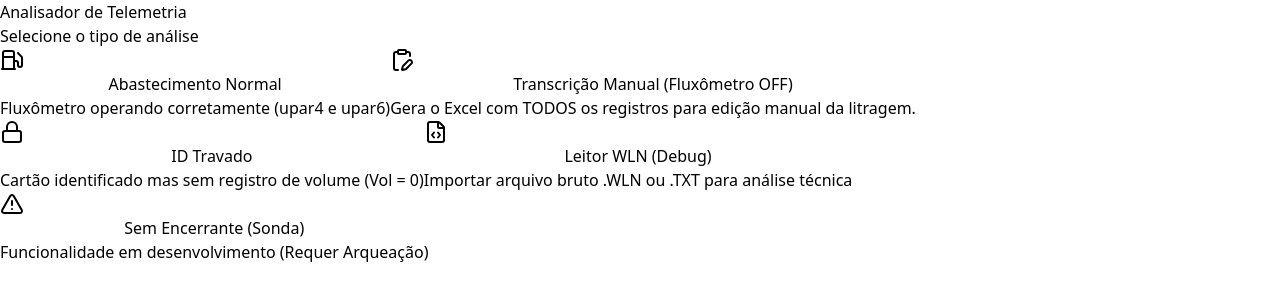
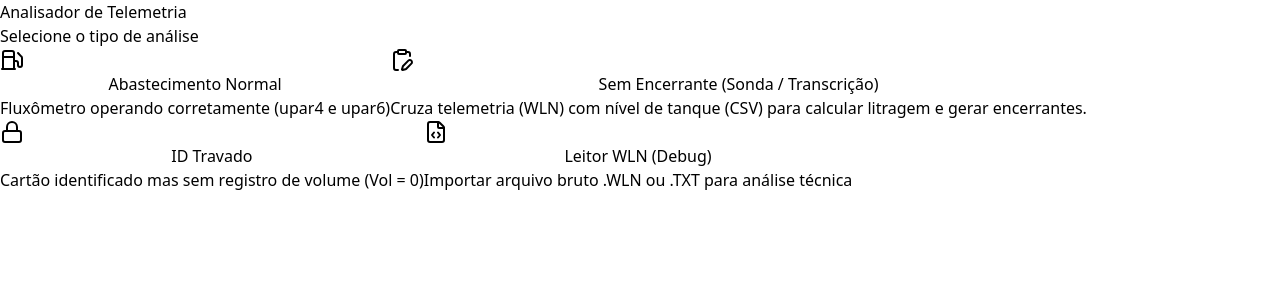
Before and after one commit to leohalaiko/LeitorTelemetria, a React (Vite) app: page / in a window 1280 px wide. Shown: the top 300 px of the page. Built offline with nearby package versions, Linux system fonts and the light colour scheme.

Commit message:
Fix: Tela home melhorada nomenclaturas, e descrições.

```diff
--- a/src/components/ModeSelector.tsx
+++ b/src/components/ModeSelector.tsx
@@ -1,5 +1,5 @@
 import React from 'react';
-import { Fuel, AlertTriangle, Lock, FileCode, ClipboardEdit } from 'lucide-react'; // Adicionei ClipboardEdit
+import { Fuel, Lock, FileCode, ClipboardEdit } from 'lucide-react'; // Removi o AlertTriangle que era do card cinza
 
 interface ModeSelectorProps {
     onSelectMode: (mode: string) => void;
@@ -17,9 +17,9 @@ export const ModeSelector: React.FC<ModeSelectorProps> = ({ onSelectMode }) => {
             disabled: false
         },
         {
-            id: 'transcricao', // <--- NOVO MODO
-            title: 'Transcrição Manual (Fluxômetro OFF)',
-            desc: 'Gera o Excel com TODOS os registros para edição manual da litragem.',
+            id: 'transcricao', // Mantemos a mesma ID interna para não quebrar a lógica do App.tsx!
+            title: 'Sem Encerrante (Sonda / Transcrição)',
+            desc: 'Cruza telemetria (WLN) com nível de tanque (CSV) para calcular litragem e gerar encerrantes.',
             icon: <ClipboardEdit className="w-8 h-8 text-orange-500" />,
             color: 'hover:border-orange-500 hover:bg-orange-50',
             bgIcon: 'bg-orange-50',
@@ -42,15 +42,6 @@ export const ModeSelector: React.FC<ModeSelectorProps> = ({ onSelectMode }) => {
             color: 'hover:border-indigo-500 hover:bg-indigo-50',
             bgIcon: 'bg-indigo-50',
             disabled: false
-        },
-        {
-            id: 'sonda',
-            title: 'Sem Encerrante (Sonda)',
-            desc: 'Funcionalidade em desenvolvimento (Requer Arqueação)',
-            icon: <AlertTriangle className="w-8 h-8 text-gray-400" />,
-            color: 'border-gray-100 bg-gray-50 opacity-60 cursor-not-allowed',
-            bgIcon: 'bg-gray-200',
-            disabled: true
         }
     ];
 
```
